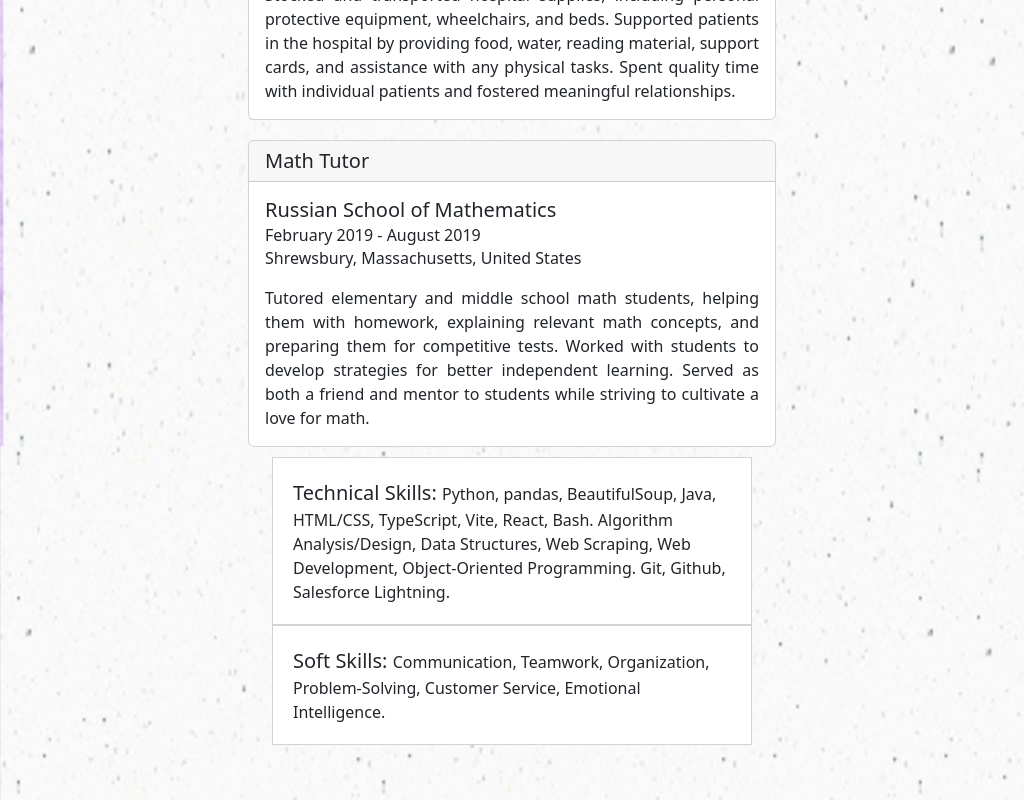
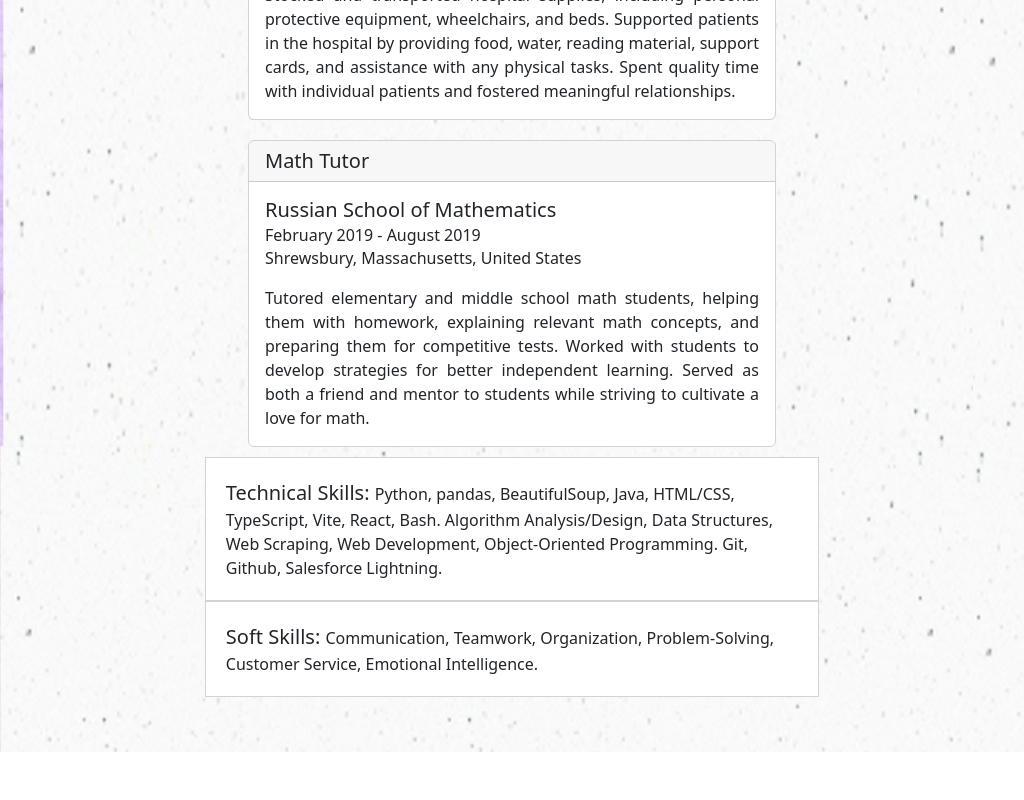
Before and after one commit to victorverma3/Portfolio, a React (Vite) app: page /experience in a window 1024 px wide. Shown: the part 1618-2418 px from the top of the page. After the commit the page ends 2370 px from the top, so only its background shows below. Built offline with nearby package versions, Linux system fonts and the light colour scheme.

Commit message:
testing device sizing

```diff
--- a/src/App.css
+++ b/src/App.css
@@ -15,6 +15,10 @@
   font-size: 45px;
 }
 
+@media screen and (max-width: 499px) { }
+
+@media screen and (min-width: 500px) and (max-width: 1439px) { }
+
 @media screen and (min-width: 1440px) {
   .pageSubTitle {
     font-size: 50px;
--- a/src/components/CList/CList.css
+++ b/src/components/CList/CList.css
@@ -26,7 +26,11 @@
     color: black;
 }
 
-@media screen and (min-width: 1440px) {
+@media only screen and (max-width: 499px) { }
+
+@media only screen and (min-width: 500px) and (max-width: 1439px) { }
+
+@media only screen and (min-width: 1440px) {
     .cards {
         width: 24rem;
         font-size: 1.125rem;
--- a/src/components/footer/Footer.css
+++ b/src/components/footer/Footer.css
@@ -21,8 +21,12 @@
    text-decoration: underline;
 }
 
-@media screen and (min-height: 390px) and (max-width: 768px) {
+@media only screen and (max-width: 499px) {
    .footerItem {
       font-size: 10px;
    }
 }
+
+@media only screen and (min-width: 500px) and (max-width: 1439px) { }
+
+@media only screen and (min-width: 1440px) { }
--- a/src/components/pdfview/PDFView.css
+++ b/src/components/pdfview/PDFView.css
@@ -2,7 +2,11 @@
     width: 10rem;
 }
 
-@media screen and (min-width: 1440px) {
+@media only screen and (max-width: 499px) { }
+
+@media only screen and (min-width: 500px) and (max-width: 1439px) { }
+
+@media only screen and (min-width: 1440px) {
     .pdfButton {
         width: 15rem;
         font-size: 25px;
--- a/src/pages/about/About.css
+++ b/src/pages/about/About.css
@@ -18,8 +18,12 @@
     margin-block: 10px;
 }
 
-@media screen and (min-width: 390px) and (max-width: 768px) {
+@media only screen and (max-width: 499px) {
     .aboutPic {
         width: 70vw;
     }
 }
+
+@media only screen and (min-width: 500px) and (max-width: 1439px) { }
+
+@media only screen and (min-width: 1440px) { }
--- a/src/pages/education/Education.css
+++ b/src/pages/education/Education.css
@@ -38,7 +38,7 @@
     justify-content: space-around;
 }
 
-@media screen and (min-width: 390px) and (max-width: 768px) {
+@media screen and (max-width: 499) {
     .schoolPic {
         width: 20rem;
         margin-top: 20px;
@@ -52,7 +52,7 @@
     }
 }
 
-@media screen and (min-width: 769px) and (max-width: 1208px) {
+@media screen and (min-width: 500px) and (max-width: 1439px) {
     .schoolInfo {
         width: 80%;
         text-align: left;
--- a/src/pages/experience/Experience.css
+++ b/src/pages/experience/Experience.css
@@ -17,14 +17,14 @@
     font-size: 20px;
 }
 
-@media screen and (min-width: 390px) and (max-width: 768px) {
+@media screen and (max-width: 499) {
     .skillsList {
         width: 85vw;
     }
 }
 
-@media screen and (min-width: 769px) and (max-width: 1172px) {
+@media screen and (min-width: 500px) and (max-width: 1439px) {
     .skillsList {
-        width: 30rem;
+        width: 60vw;
     }
 }
--- a/src/pages/home/Home.css
+++ b/src/pages/home/Home.css
@@ -27,13 +27,7 @@
     flex-grow: 1;
 }
 
-@media screen and (min-width: 1440px) {
-    .homeLead {
-        font-size: 30px;
-    }
-}
-
-@media screen and (min-width: 390px) and (max-width: 768px) {
+@media screen and (max-width: 499px) {
     .homeContent {
         max-height: 844px;
         margin-block: 25px;
@@ -48,3 +42,11 @@
         font-size: 50px;
     }
 }
+
+@media screen and (min-width: 500px) and (max-width: 1439px) { }
+
+@media screen and (min-width: 1440px) {
+    .homeLead {
+        font-size: 30px;
+    }
+}
```
